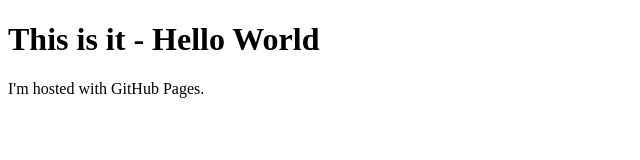
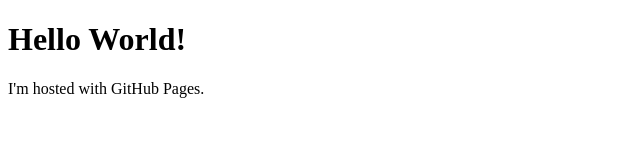
Before and after one commit to test-g-olex/e241105, a plain HTML site: page index.html in a window 1280 px wide. Shown: the whole page, without its empty margins (0-640 px from the left). Drawn offline with Linux system fonts and the light colour scheme.

Commit message:
Update index.html

```diff
--- a/index.html
+++ b/index.html
@@ -1,7 +1,7 @@
 <!DOCTYPE html>
 <html>
 <body>
-<h1>This is it - Hello World</h1>
+<h1>Hello World!</h1>
 <p>I'm hosted with GitHub Pages.</p>
 </body>
 </html>
```
